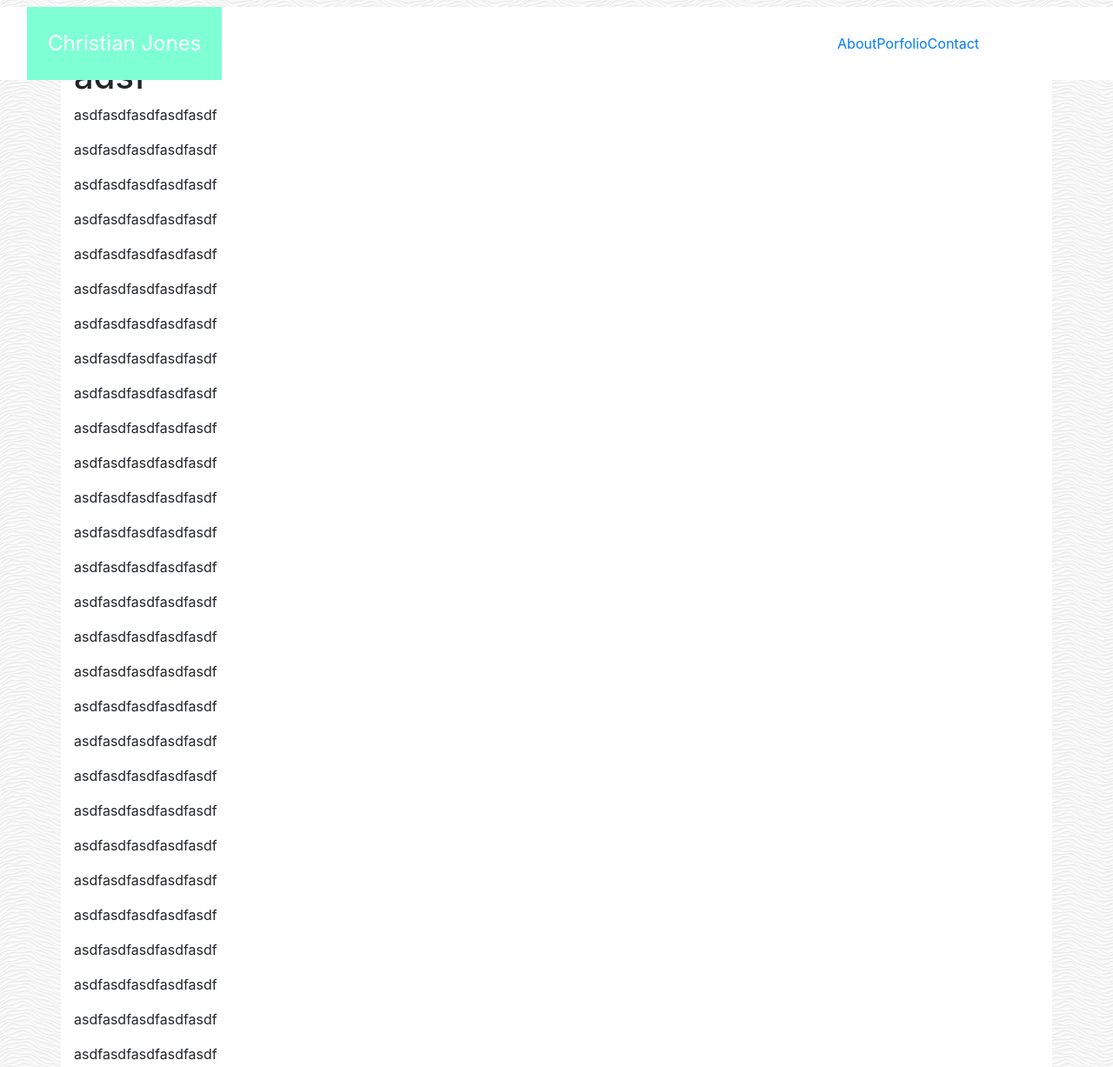
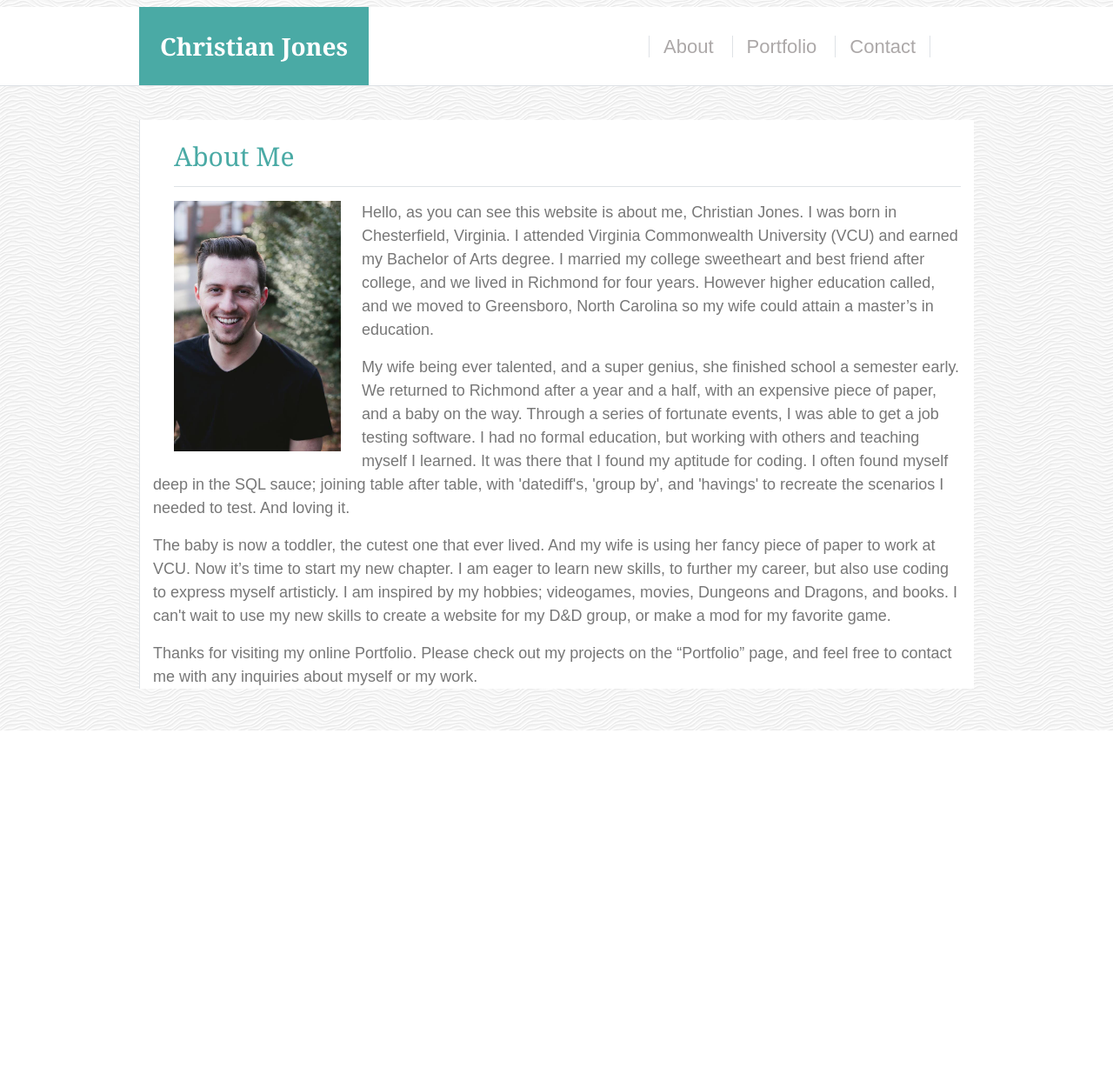
Before and after one commit to jonesec2/Bootstrap-Portfolio, a plain HTML site: page index.html in a window 1280 px wide. Shown: the top 1227 px of the page at 87% size. After the commit the page ends 840 px from the top, so only its background shows below. Drawn offline with nearby package versions, Linux system fonts and the light colour scheme.

Commit message:
Created main format

```diff
--- a/assets/css/style.css
+++ b/assets/css/style.css
@@ -1,10 +1,53 @@
 body {
     background: url("../images/white-waves.png");
+    padding-top: 90px;
+    font-family: Arial, "Helvetica Neue", Helvetica, sans-serif;
+    font-size: 18px;
+    color: #777777;
+}
 
+.width {
+    width: 960px;
 }
 
 .name {
     font-size: 24px;
     color: white;
-    text-decoration: none
+    text-decoration: none;
+
 }
+
+.link {
+    font-family: 'Georgia', Times, 'Times New Roman', serif;
+    font-weight:800;
+    text-align:center;
+    color: #ffffff;
+    font-size: 28px;
+    /* line-height: 57px; */
+    text-decoration: none;
+}
+
+.link:hover {
+    color: white;
+}
+
+.link2:hover {
+    color: #aca8a8;
+}
+
+.link2 {
+    color: #aca8a8;
+    text-decoration: none !important;
+    font-size: 22px;
+}
+
+h1 {
+    color: #4aaaa5 ;
+    font-family: 'Georgia', Times, 'Times New Roman', serif;
+    font-size: 30px;
+}
+
+.picture {
+    width: 192px;
+    height: 288px;
+}
--- a/index.html
+++ b/index.html
@@ -12,54 +12,30 @@
     </head>
 
     <body>
-        <nav class="navbar navbar-default fixed-top py-0 mt-2" style="background-color: #ffffff;">
-            <div class="row container">
-                <div class="col-md-4">
-                    <a class="navbar-brand float-left px-4 py-4 name" style="background-color: aquamarine;" href="index.html">Christian Jones</a>
-                </div>
-                <div class="col-md8">
-                    <div class="inline">
-                        <a class="float-left"  href="index.html">About</a>
-                        <a class="float-left"  href="porfolio.html">Porfolio</a>
-                        <a class="float-left" href="contact.html">Contact</a>
+        <nav class="navbar  navbar-default fixed-top py-0 mt-2 border-bottom" style="background-color: #ffffff;">
+            <div class="container width  pl-0">
+                    <div class="col-md-7 pl-0">
+                        <a class="link navbar-brand float-left px-4 py-4 name" style="background-color: #4aaaa5;" href="index.html">Christian Jones</a>
+                    </div>
+                    <div class="col-md-5">
+                        <div class="container text-center">
+                            <a class="link2  border-left px-3"  href="index.html">About</a>
+                            <a class="link2  border-left px-3"  href="portfolio.html">Portfolio</a>
+                            <a class="link2  border-left border-right px-3" href="contact.html">Contact</a>
+                        </div>
                     </div>
                 </div>
             </div>
         </nav>
         <div class="space">
         </div>
-        <div class="container my-5 posistion-" style="background-color: #ffffff;">
-            <h1 class="mt-5 pt-3">adsf</h1>
-            <p>asdfasdfasdfasdfasdf</p>
-            <p>asdfasdfasdfasdfasdf</p>
-            <p>asdfasdfasdfasdfasdf</p>
-            <p>asdfasdfasdfasdfasdf</p>
-            <p>asdfasdfasdfasdfasdf</p>
-            <p>asdfasdfasdfasdfasdf</p>
-            <p>asdfasdfasdfasdfasdf</p>
-            <p>asdfasdfasdfasdfasdf</p>
-            <p>asdfasdfasdfasdfasdf</p>
-            <p>asdfasdfasdfasdfasdf</p>
-            <p>asdfasdfasdfasdfasdf</p>
-            <p>asdfasdfasdfasdfasdf</p>
-            <p>asdfasdfasdfasdfasdf</p>
-            <p>asdfasdfasdfasdfasdf</p>
-            <p>asdfasdfasdfasdfasdf</p>
-            <p>asdfasdfasdfasdfasdf</p>
-            <p>asdfasdfasdfasdfasdf</p>
-            <p>asdfasdfasdfasdfasdf</p>
-            <p>asdfasdfasdfasdfasdf</p>
-            <p>asdfasdfasdfasdfasdf</p>
-            <p>asdfasdfasdfasdfasdf</p>
-            <p>asdfasdfasdfasdfasdf</p>
-            <p>asdfasdfasdfasdfasdf</p>
-            <p>asdfasdfasdfasdfasdf</p>
-            <p>asdfasdfasdfasdfasdf</p>
-            <p>asdfasdfasdfasdfasdf</p>
-            <p>asdfasdfasdfasdfasdf</p>
-            <p>asdfasdfasdfasdfasdf</p>
-            <p>asdfasdfasdfasdfasdf</p>
-
+        <div class="container my-5 width border-left" style="background-color: #ffffff;">
+            <h1 class="mb-3 ml-4 pt-4 pb-3 border-bottom">About Me</h1>
+            <img class="img-fluid picture float-left mx-4" src="assets\images\me_headshot.jpg" alt="ChristianJones">
+            <p>Hello, as you can see this website is about me, Christian Jones. I was born in Chesterfield, Virginia. I attended Virginia Commonwealth University (VCU) and earned my Bachelor of Arts degree. I married my college sweetheart and best friend after college, and we lived in Richmond for four years. However higher education called, and we moved to Greensboro, North Carolina so my wife could attain a master’s in education.</p>
+            <p>My wife being ever talented, and a super genius, she finished school a semester early. We returned to Richmond after a year and a half, with an expensive piece of paper, and a baby on the way. Through a series of fortunate events, I was able to get a job testing software. I had no formal education, but working with others and teaching myself I learned. It was there that I found my aptitude for coding. I often found myself deep in the SQL sauce; joining table after table, with 'datediff's, 'group by', and 'havings' to recreate the scenarios I needed to test. And loving it.</p>
+            <p>The baby is now a toddler, the cutest one that ever lived. And my wife is using her fancy piece of paper to work at VCU. Now it’s time to start my new chapter. I am eager to learn new skills, to further my career, but also use coding to express myself artisticly. I am inspired by my hobbies; videogames, movies, Dungeons and Dragons, and books. I can't wait to use my new skills to create a website for my D&D group, or make a mod for my favorite game.</p>
+            <p>Thanks for visiting my online Portfolio. Please check out my projects on the “Portfolio” page, and feel free to contact me with any inquiries about myself or my work.</p>
         </div>
 
 
```
Also changed, not shown: contact.html (+19 -9 lines), portfolio.html (+26 -41 lines).
